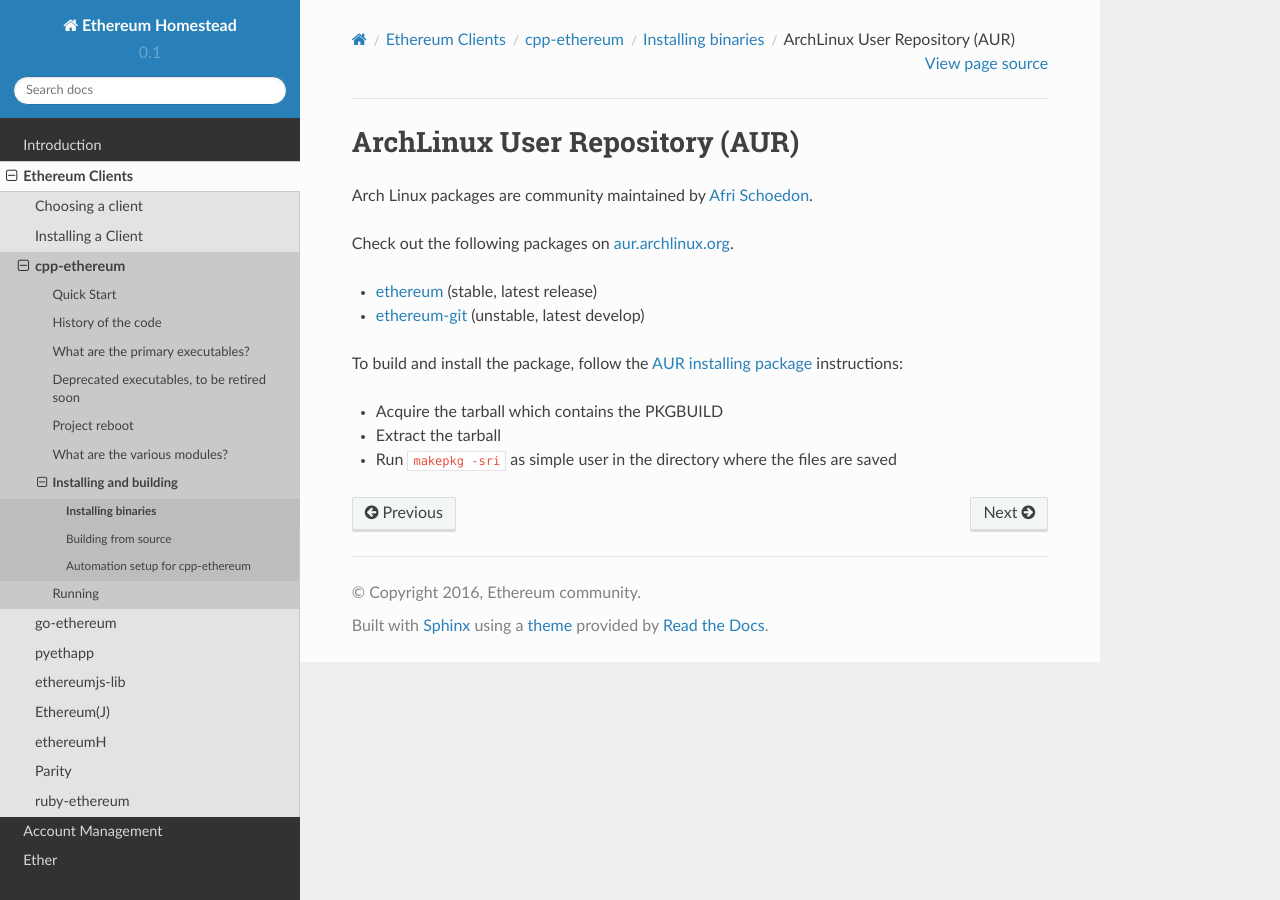
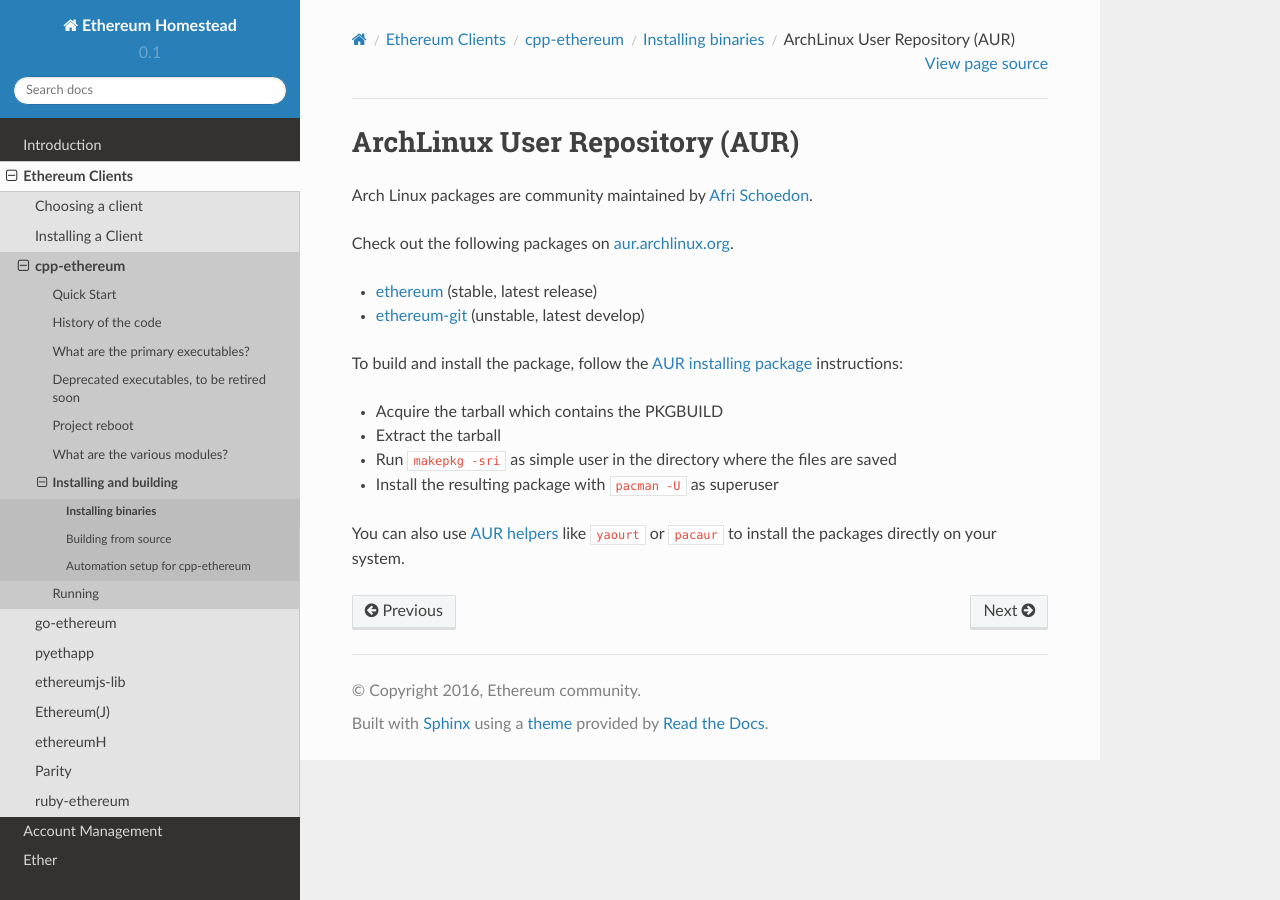
Before and after one commit to ethereum/homestead-guide, a Sphinx documentation site: the page built from source/ethereum-clients/cpp-ethereum/installing-binaries/linux-arch-aur.rst, in a window 1280 px wide. Built offline with Sphinx 7.4.7 and the Read the Docs theme 2.0.0, drawn with Linux system fonts in a browser that asks for light colours.

Commit message:
Update linux-arch-aur.rst

```diff
--- a/source/ethereum-clients/cpp-ethereum/installing-binaries/linux-arch-aur.rst
+++ b/source/ethereum-clients/cpp-ethereum/installing-binaries/linux-arch-aur.rst
@@ -6,7 +6,7 @@
 `Afri Schoedon <https://github.com/5chdn>`_.
 
 Check out the following packages
-on `aur.archlinux.org <https://aur.archlinux.org>`_.
+on `aur.archlinux.org <https://aur.archlinux.org/packages/?O=0&K=ethereum>`_.
 
 - `ethereum <https://aur.archlinux.org/packages/ethereum/>`_ (stable, latest release)
 - `ethereum-git <https://aur.archlinux.org/packages/ethereum-git/>`_ (unstable, latest develop)
@@ -16,3 +16,7 @@
 - Acquire the tarball which contains the PKGBUILD
 - Extract the tarball
 - Run :code:`makepkg -sri` as simple user in the directory where the files are saved
+- Install the resulting package with :code:`pacman -U` as superuser
+
+You can also use `AUR helpers <https://wiki.archlinux.org/index.php/AUR_helpers>`_
+like :code:`yaourt` or :code:`pacaur` to install the packages directly on your system.
```
